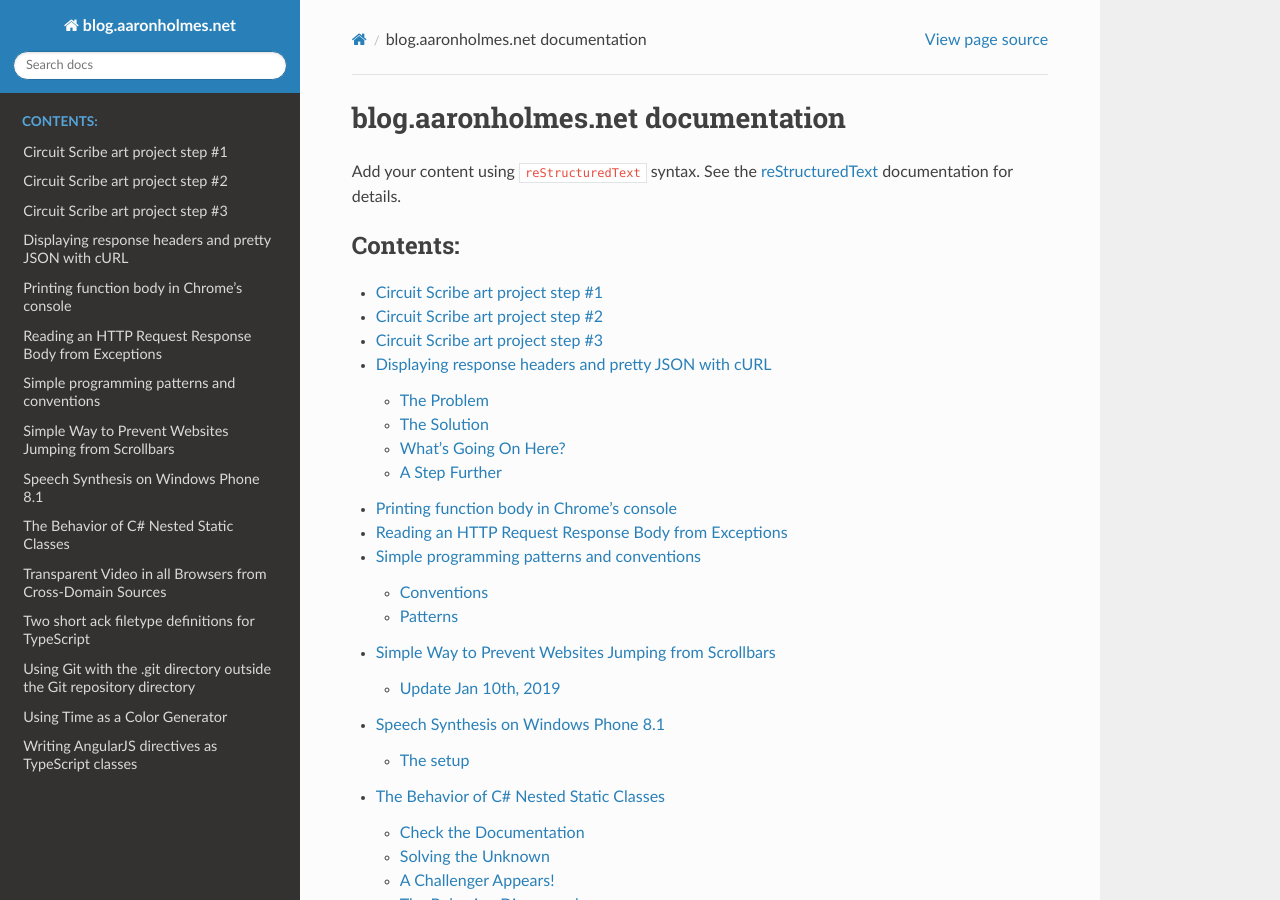
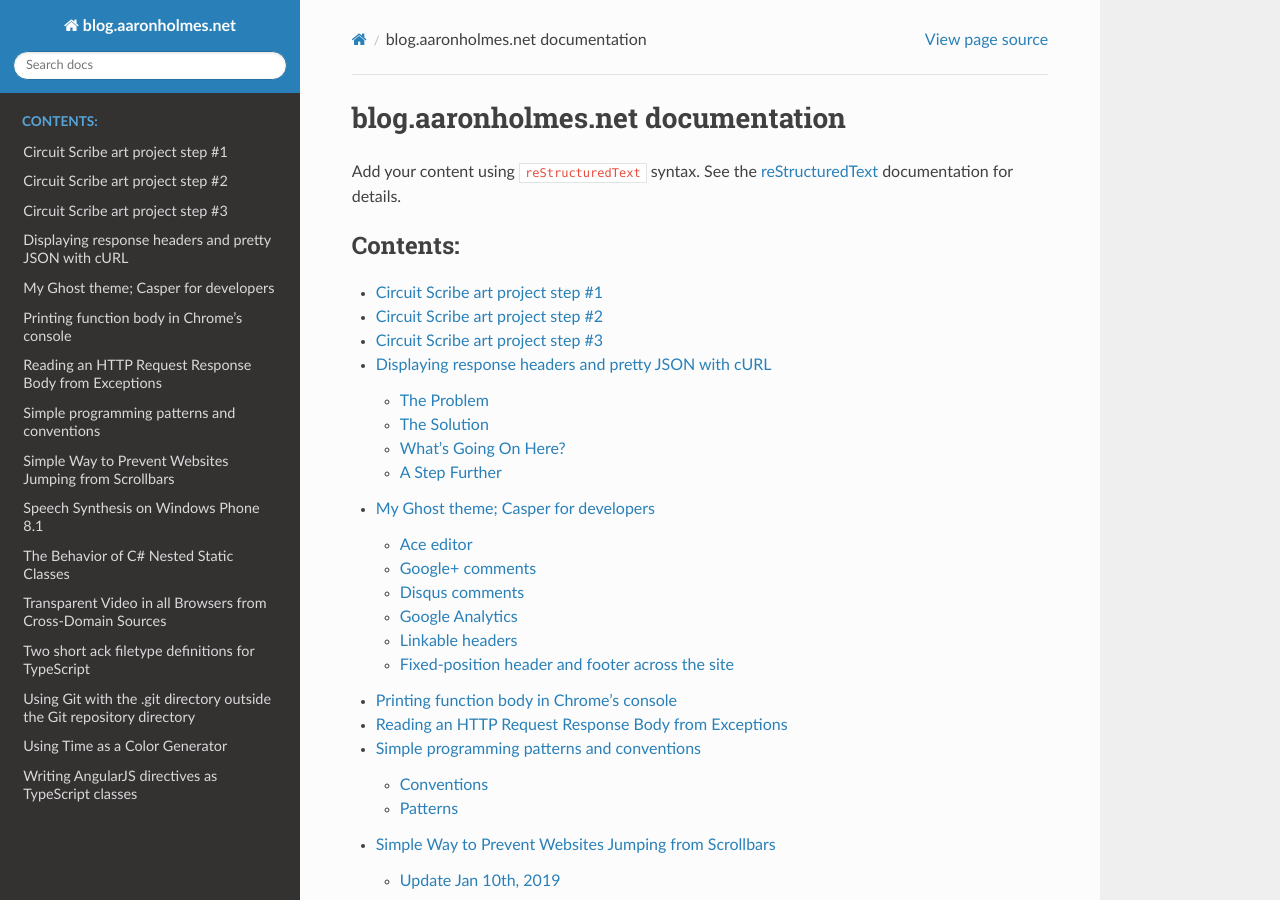
Before and after one commit to aholmes/blog.aaronholmes.net, a Sphinx documentation site: the page built from source/index.rst, in a window 1280 px wide and 900 px high. Built offline with Sphinx 7.4.7 and the Read the Docs theme 3.1.0, drawn with Linux system fonts in a browser that asks for light colours; some of the changed lines change nothing that is shown.

Commit message:
Add another post.

```diff
--- /dev/null
+++ b/source/_my_ghost_theme_casper_for_developers.rst
@@ -0,0 +1,134 @@
+My Ghost theme; Casper for developers
+=====================================
+
+01 December 2014
+
+I started using Ghost about a week ago. My (honest) first impression was that code blocks are unstyled and uneditable, which is a huge pet peeve of mine. I `fixed that <FIXME>`_ problem by forking Casper and adding Ace editor. You can find my fork of the theme here: https://github.com/aholmes/Casper.
+
+For whatever reason, I still wasn't satisfied with things, so I kept changing bits. Here's a list of the changes I made, and what is available to you if you use this theme.
+
+Hope you enjoy, and I will definitely accept pull requests if you send them!
+
+* `Ace Editor <https://blog.aaronholmes.net/my-ghost-theme-a-fork-of-casper/#aceeditor>`_
+* `Google+ comments <https://blog.aaronholmes.net/my-ghost-theme-a-fork-of-casper/#googlecomments>`_
+* `Disqus comments <https://blog.aaronholmes.net/my-ghost-theme-a-fork-of-casper/#disquscomments>`_
+* `Google Analytics <https://blog.aaronholmes.net/my-ghost-theme-a-fork-of-casper/#googleanalytics>`_
+* `Linkable headers <https://blog.aaronholmes.net/my-ghost-theme-a-fork-of-casper/#linkableheaders>`_
+* `Fixed-position header and footer across the site <https://blog.aaronholmes.net/my-ghost-theme-a-fork-of-casper/#fixedpositionheaderandfooteracrossthesite>`_
+
+Ace editor
+----------
+
+As mentioned above, my first change was to add `Ace editor <http://ace.c9.io/>`_. You can see it in action in this post, but here's a screenshot as well.
+
+.. image:: _static/images/_my_ghost_theme_casper_for_developers/javascript_ace_capture.jpg
+   :target: http://aholmes.azurewebsites.net/canvas-vector-animations-with-css-or-javascript/#therenderingmethoditself
+
+Google+ comments
+----------------
+
+Casper, and Ghost in general, doesn't have a commenting system for posts out-of-the-box. My first pass at adding them was by adding some JS and CSS to use Google+'s commenting system.
+
+This feature is optional in my theme.
+
+`Code link <https://github.com/aholmes/Casper/blob/master/post.hbs#L76-L86>`_
+
+.. code-block:: html
+
+    <!-- Uncomment this to add Google Plus comments to your posts. -->
+    <!--div id="comments"></div>
+    <script>
+        (function ()
+        {
+            // Load G+ comments
+            var po = document.createElement('script'); po.type = 'text/javascript'; po.async = true;
+            po.src = 'https://apis.google.com/js/client:plusone.js?onload=gapiOnload';
+            var s = document.getElementsByTagName('script')[0]; s.parentNode.insertBefore(po, s);
+        })();
+    </script-->
+
+Disqus comments
+---------------
+
+I wasn't satisfied with Google+ comments, so I added this next. In `my branch <https://github.com/aholmes/Casper/tree/aholmes>`_ of this theme, I have Google+ comments disabled, and Disqus enabled.
+
+This feature is optional in my theme.
+
+Here's what the module looks like in each post's footer.
+
+.. image:: _static/images/_my_ghost_theme_casper_for_developers/footer_capture.jpg
+
+`Code link <https://github.com/aholmes/Casper/blob/master/post.hbs#L88-L98>`_
+
+.. code-block:: html
+
+    <!-- Uncomment this to add Disqus comments to your posts. -->
+    <!--div id="disqus_thread"></div>
+    <script type="text/javascript">
+        var disqus_shortname = 'REPLACE WITH DISQUS FORUM NAME';
+        (function ()
+        {
+            var dsq = document.createElement('script'); dsq.type = 'text/javascript'; dsq.async = true;
+            dsq.src = '//' + disqus_shortname + '.disqus.com/embed.js';
+            (document.getElementsByTagName('head')[0] || document.getElementsByTagName('body')[0]).appendChild(dsq);
+        })();
+    </script-->
+
+Google Analytics
+----------------
+
+I wanted to track how much traffic my blog would get, so I added Google Analytics.
+
+This feature is optional in my theme.
+
+`Code link <https://github.com/aholmes/Casper/blob/master/default.hbs#L19-L32>`_
+
+.. code-block:: html
+
+    <!-- Uncomment this to enable Google Analytics. -->
+    <!--script>
+        (function (i, s, o, g, r, a, m)
+        {
+            i['GoogleAnalyticsObject'] = r; i[r] = i[r] || function ()
+            {
+            (i[r].q = i[r].q || []).push(arguments)
+            }, i[r].l = 1 * new Date(); a = s.createElement(o),
+            m = s.getElementsByTagName(o)[0]; a.async = 1; a.src = g; m.parentNode.insertBefore(a, m)
+        })(window, document, 'script', '//www.google-analytics.com/analytics.js', 'ga');
+        ga('create', 'CHANGE THIS TO YOUR KEY', 'auto');
+        ga('send', 'pageview');
+    </script-->
+
+Linkable headers
+----------------
+
+Casper was lacking a way to get the direct link to any headers in my posts. This feature shows a "link" icon when the header is hovered over. When the link is clicked, the URL hash is changed, and the link becomes "active." The currently linked-to header always displays the link until another header is clicked.
+
+Here's what a header looks like when hovered over:
+
+.. image:: _static/images/_my_ghost_theme_casper_for_developers/hovered_link_header.jpg
+
+Here's what a header looks like when it's the active link:
+
+.. image:: _static/images/_my_ghost_theme_casper_for_developers/active_link_header.jpg
+
+Fixed-position header and footer across the site
+------------------------------------------------
+
+I found another theme I liked called `Decode for Ghost <https://github.com/ScottSmith95/Decode-for-Ghost>`_ that allowed blog content to flow over the header. It also didn't cause the header image to take up the entire screen on the home page (another pet peeve of mine). Unfortunately, I didn't like other parts of the theme, so I adopted the fixed header and footer idea to my fork of Casper.
+
+This one is harder to capture with screenshots, but here they are anyway.
+
+Here's what the home page looks like when first loaded. Notice that the image doesn't take over the entire screen.
+
+.. image:: _static/images/_my_ghost_theme_casper_for_developers/home.jpg
+
+Here's what the home page looks like when scrolled part way. Notice that the content covers the header, and the header has not moved at all.
+
+.. image:: _static/images/_my_ghost_theme_casper_for_developers/home_scrolled.jpg
+
+Lastly, here's what the footer looks like. The content scrolls over this as well.
+
+.. image:: _static/images/_my_ghost_theme_casper_for_developers/footer.jpg
+
+.. tags:: ghost
```
Also changed, not shown: source/_static/images/_my_ghost_theme_casper_for_developers/active_link_header.jpg (added), source/_static/images/_my_ghost_theme_casper_for_developers/footer.jpg (added), source/_static/images/_my_ghost_theme_casper_for_developers/footer_capture.jpg (added), source/_static/images/_my_ghost_theme_casper_for_developers/home.jpg (added), source/_static/images/_my_ghost_theme_casper_for_developers/home_scrolled.jpg (added), source/_static/images/_my_ghost_theme_casper_for_developers/hovered_link_header.jpg (added), source/_static/images/_my_ghost_theme_casper_for_developers/javascript_ace_capture.jpg (added), source/index.rst (line endings or trailing spaces).
